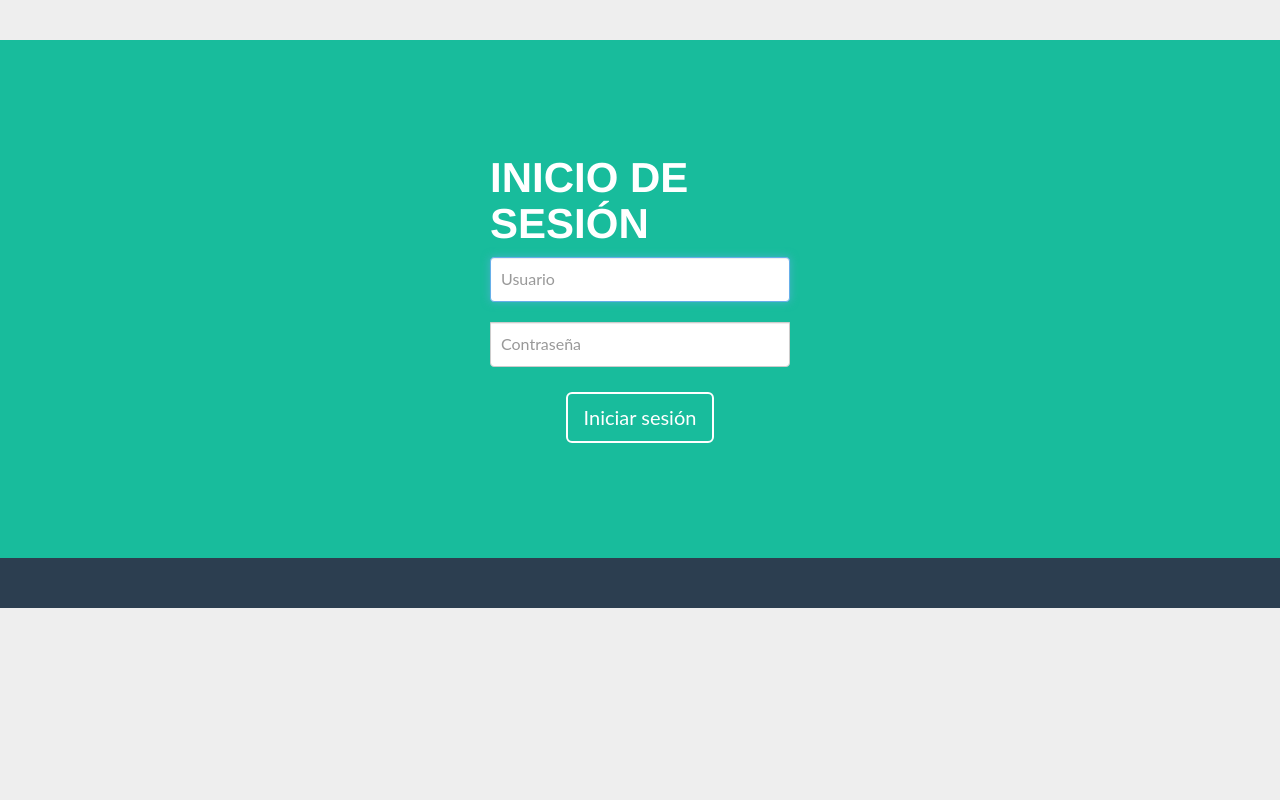
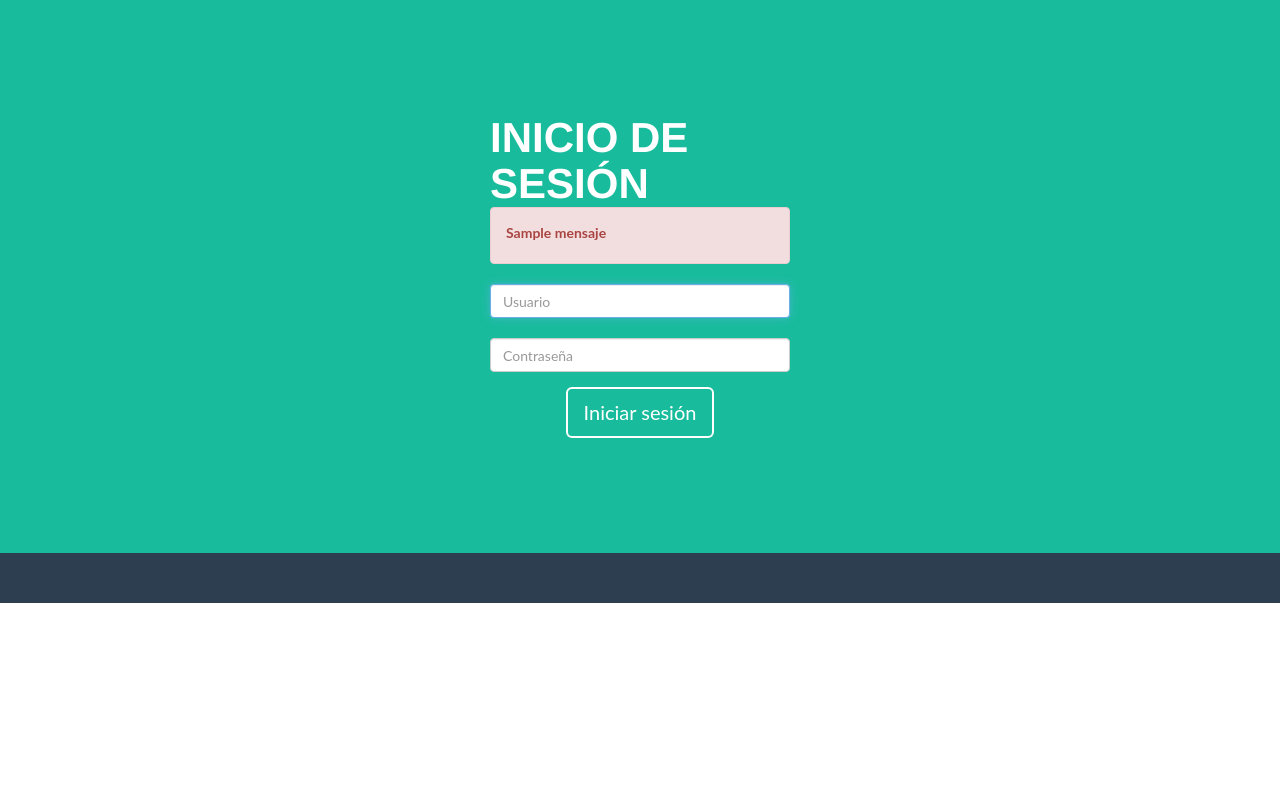
Before and after one commit to clsantana/CatalogoBiodiversidad, a Django app: template CatalogoApp/templates/CatalogoApp/login.html in a window 1280 px wide. Run offline with Django 3.2, Linux system fonts and the light colour scheme; the template is opened without the code that fills it: most values are stand-ins (such as "Sample title", 1, 10 or a date in 2020); some libraries are stand-ins or nearby versions.

Commit message:
Actualización login y logout con urls Django

```diff
--- a/CatalogoApp/templates/CatalogoApp/login.html
+++ b/CatalogoApp/templates/CatalogoApp/login.html
@@ -18,81 +18,16 @@
     <!-- Custom styles for this template -->
     <link href="{% static 'css/freelancer.css' %}" rel="stylesheet">
 
-
-
     <title>Login</title>
     <!--<link href="https://maxcdn.bootstrapcdn.com/bootstrap/3.3.7/css/bootstrap.min.css" rel="stylesheet" integrity="sha384-BVYiiSIFeK1dGmJRAkycuHAHRg32OmUcww7on3RYdg4Va+PmSTsz/K68vbdEjh4u" crossorigin="anonymous">-->
     <script src="https://code.jquery.com/jquery-3.2.1.js" integrity="sha256-DZAnKJ/6XZ9si04Hgrsxu/8s717jcIzLy3oi35EouyE=" crossorigin="anonymous"></script>
-    <script>
-        $(document).ready(function () {
-
-            $("#mess-error").hide();
-
-            $("#form-login").submit(function (event) {
-                $.ajax({
-                    type: "POST",
-                    url: "http://localhost:8000/catalogo/login/",
-                    data: JSON.stringify({ username: $('#inputUsername').val(), password: $('#inputPassword').val() }),
-                    contentType: "application/json; charset=utf-8",
-                    dataType: "json",
-                    success: function(data){
-                        console.log(data['mensaje']);
-                        if (data['mensaje'] == 'Ok')
-                        {
-                            window.location = "http://localhost:8000/catalogo/";
-                        }
-                        else
-                        {
-                            $("#mess-error").show();
-                            $("#mensaje").html(data['mensaje']);
-                        }
-                    },
-                    failure: function (errMsg) {
-                        alert('Hubo error!');
-                    }
-                });
-                event.preventDefault();
-            });
-        });
-    </script>
       <style>
-        body {
-          padding-top: 40px;
-          padding-bottom: 40px;
-          background-color: #eee;
-        }
-        .form-signin {
+          .form-signin {
           max-width: 330px;
           padding: 15px;
           margin: 0 auto;
         }
-        .form-signin .form-signin-heading
-        {
-            margin-bottom: 10px;
-        }
-        .form-signin .form-control {
-          position: relative;
-          height: auto;
-          -webkit-box-sizing: border-box;
-             -moz-box-sizing: border-box;
-                  box-sizing: border-box;
-          padding: 10px;
-          font-size: 16px;
-        }
-        .form-signin .form-control:focus {
-          z-index: 2;
-        }
-        .form-signin input[type="email"] {
-          margin-bottom: -1px;
-          border-bottom-right-radius: 0;
-          border-bottom-left-radius: 0;
-        }
-        .form-signin input[type="password"] {
-          margin-bottom: 10px;
-          border-top-left-radius: 0;
-          border-top-right-radius: 0;
-        }
-    </style>
+      </style>
   </head>
 
   <body>
@@ -105,16 +40,21 @@
     <section class="success">
         <div class="container masthead">
         <form class="form-signin" method="post" id="form-login">
+            {% csrf_token %}
             <h2 class="form-signin-heading">Inicio de Sesión</h2>
             <div id="mess-error">
+                {% if mensaje %}
                 <div class="alert alert-danger">
-                    <label for="mensaje" id="mensaje"></label>
+                    <label for="mensaje" id="mensaje">
+                        {{ mensaje }}
+                    </label>
                 </div>
+                {% endif %}
             </div>
             <label for="inputUsername" class="sr-only">Usuario</label>
-            <input id="inputUsername" class="form-control" placeholder="Usuario" required autofocus><br>
+            <input id="inputUsername" class="form-control" placeholder="Usuario" name="username" required autofocus ><br>
             <label for="inputPassword" class="sr-only">Contraseña</label>
-            <input type="password" id="inputPassword" class="form-control" placeholder="Contraseña" required>
+            <input type="password" id="inputPassword" class="form-control" placeholder="Contraseña" name="password" required>
 
             <div class="mx-auto text-center">
                 <button class="btn btn-lg btn-outline" type="submit">Iniciar sesión</button>
--- a/CatalogoApp/urls.py
+++ b/CatalogoApp/urls.py
@@ -4,10 +4,8 @@ from CatalogoApp import views
 
 urlpatterns = [
     url(r'^$', views.index, name='index'),
-    url(r'^ingresar/$', views.ingresar, name="ingresar"),
     url(r'^login/$', views.login_view, name="login"),
     url(r'^logout/$', views.logout_view, name="logout"),
-    url(r'^isLogged/$', views.isLogged_view, name="isLogged"),
     url(r'registro$', views.registro, name='registro'),
     url(r'^detalle_especie/(?P<id>.+)/$',views.detalleEspecie, name="detalle_especie"),
 ]
--- a/CatalogoBiodiversidad/settings.py
+++ b/CatalogoBiodiversidad/settings.py
@@ -79,9 +79,9 @@ WSGI_APPLICATION = 'CatalogoBiodiversidad.wsgi.application'
 DATABASES = {
     'default': {
         'ENGINE': 'django.db.backends.postgresql',
-        'NAME': 'catalogoBiodiversidad',
-        'USER': 'makito',
-        'PASSWORD': '',
+        'NAME': 'biodiversidad',
+        'USER': 'postgres',
+        'PASSWORD': '1072661319',
         'HOST': 'localhost',
         'PORT': '5432',
 
```
Also changed, not shown: CatalogoApp/templates/CatalogoApp/index.html (+5 -43 lines), CatalogoApp/views.py (+10 -12 lines), images/Rosa_chinensis.jpg (added).
